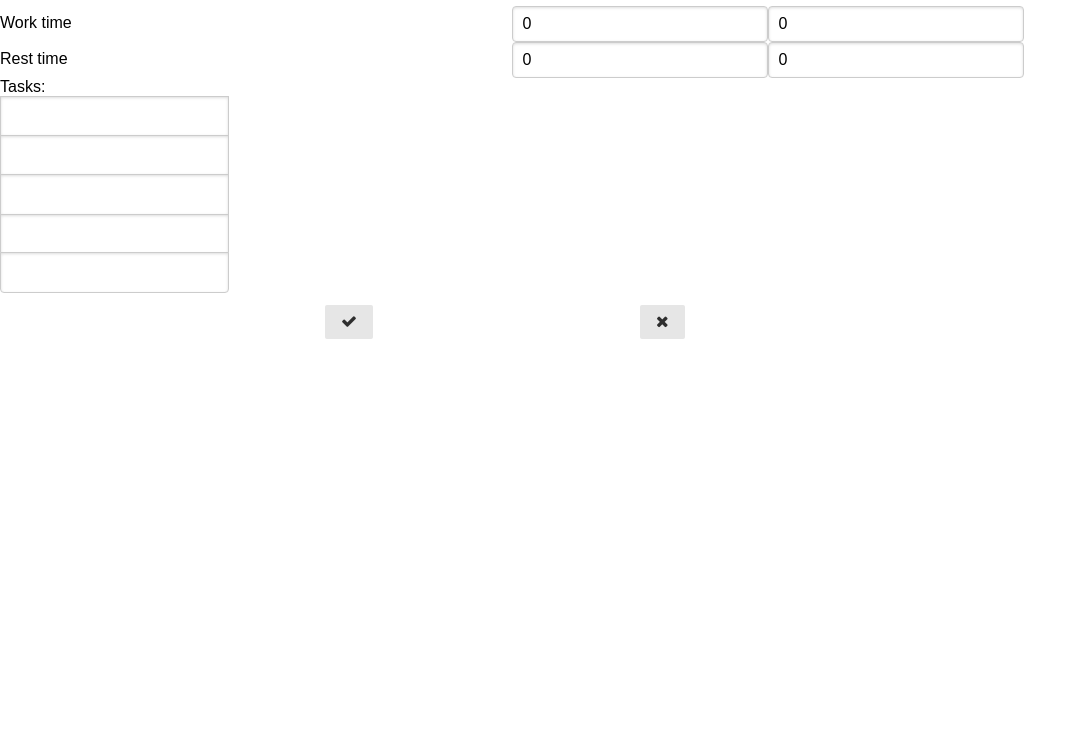
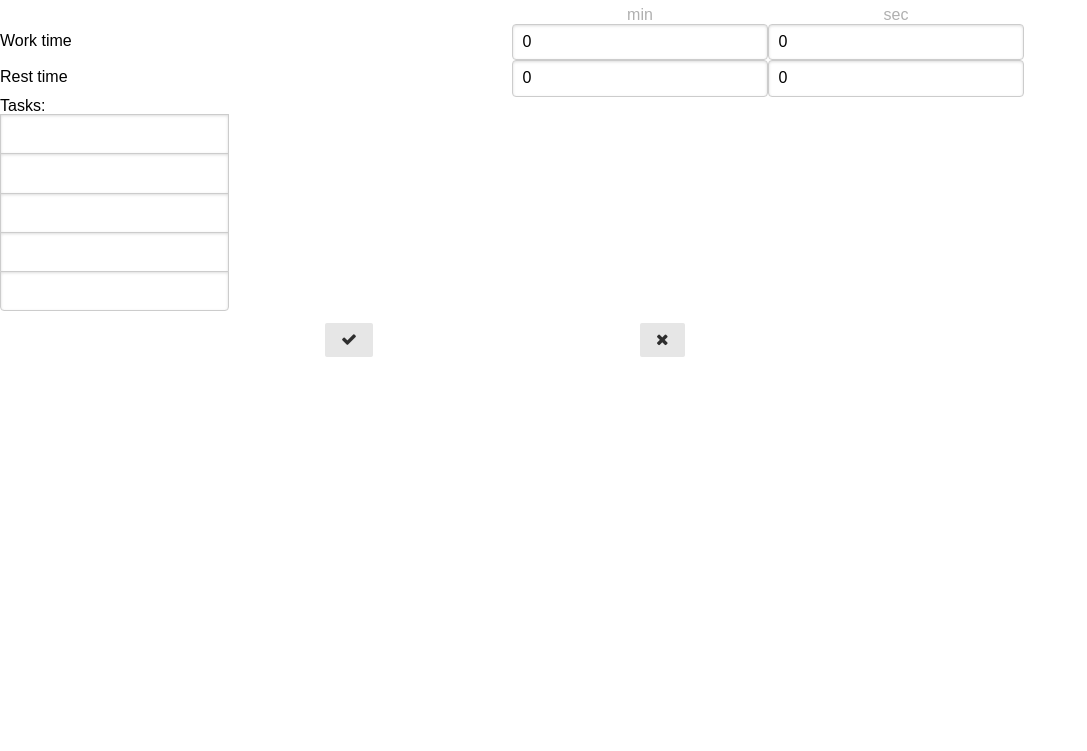
Before and after one commit to thameera/speed-dating, a website with bundled scripts: page edit.html in a window 1280 px wide. Shown: the part 49-800 px from the top of the page, without its empty margins (0-1087 px from the left). Built offline with nearby package versions, Linux system fonts and the light colour scheme; files whose address does not match are found by name.

Commit message:
Add min/sec labels to edit screen
Signed-off-by: Thameera Senanayaka <thameera123@gmail.com>

```diff
--- a/edit.html
+++ b/edit.html
@@ -12,6 +12,11 @@
   <div class="pure-g">
     <div class="pure-u-1-5"></div>
     <div class="pure-u-3-5 center settings-title">Settings</div>
+  </div>
+  <div class="pure-g">
+    <div class="pure-u-2-5"></div>
+    <div class="pure-u-1-5 center light-font">min</div>
+    <div class="pure-u-1-5 center light-font">sec</div>
   </div>
   <div class="pure-g pure-form edit-time-row">
     <label class="pure-u-2-5">Work time</label>
--- a/style.css
+++ b/style.css
@@ -26,6 +26,10 @@ body {
   font-size: 36px;
 }
 
+.light-font {
+  color: #B0B0B0;
+}
+
 /* Edit Screen */
 
 .edit-time-row .pure-input-1 {
```
